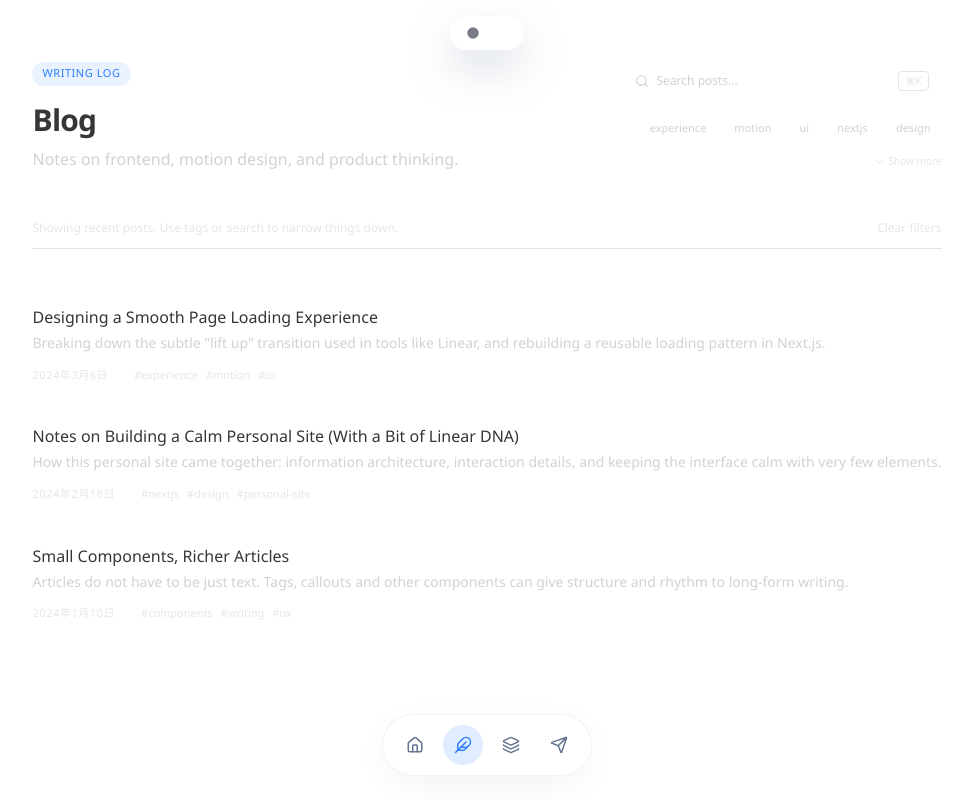
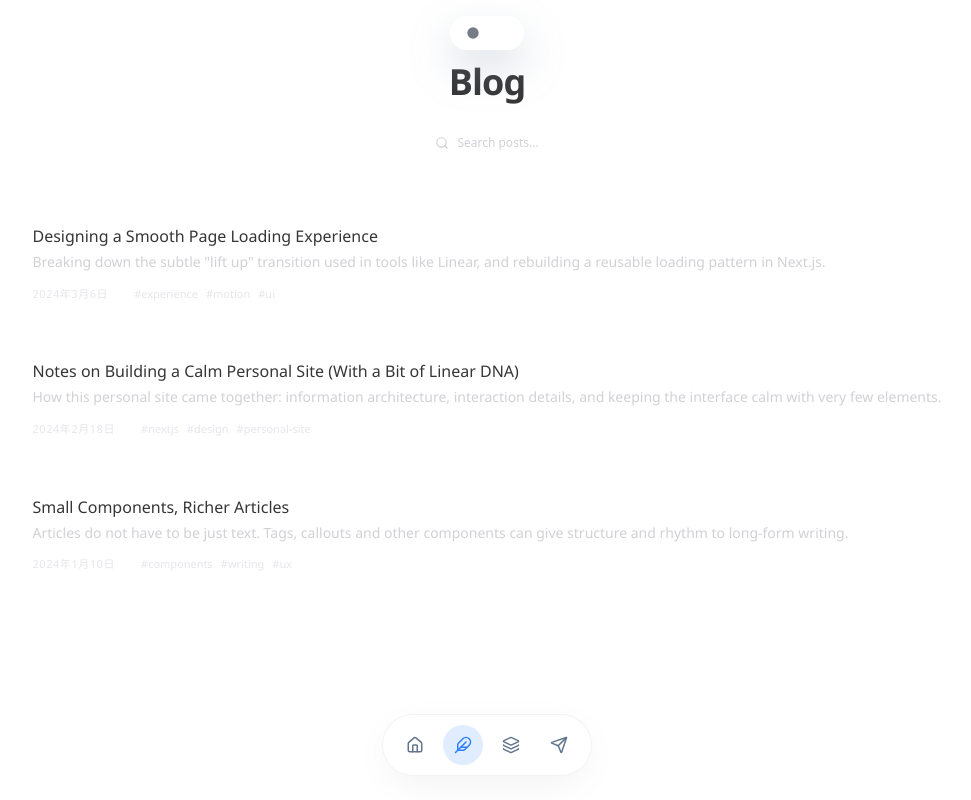
Before and after one commit to Fizzbow/siyo_site, a Next.js app: page /blog in a window 1280 px wide. Shown: the whole page, without its empty margins (153-1124 px from the left). Built offline with nearby package versions, Linux system fonts and the light colour scheme.

Commit message:
style:search

```diff
--- a/app/blog/[slug]/page.tsx
+++ b/app/blog/[slug]/page.tsx
@@ -77,10 +77,7 @@ export default async function BlogPostPage({ params }: BlogPostPageProps) {
           backdrop-blur-xl backdrop-saturate-150 bg-white/70  dark:bg-[#0F0F10]/80"
       >
         <Link
-          className={cn(
-            buttonVariants({ variant: "ghost" }),
-            "left-4 top-4 md:left-8 md:top-8"
-          )}
+          className={cn(buttonVariants({ variant: "ghost" }), "z-11")}
           href="/blog"
         >
           <ChevronLeft size={14} />
--- a/app/blog/page.tsx
+++ b/app/blog/page.tsx
@@ -1,8 +1,8 @@
 import type { Metadata } from "next";
-import Link from "next/link";
+// import Link from "next/link";
 import { BlogListItem } from "@/components/blog/BlogListItem";
 import { BlogSearch } from "@/components/blog/BlogSearch";
-import { BlogTags } from "@/components/blog/BlogTags";
+// import { BlogTags } from "@/components/blog/BlogTags";
 import { blogPosts } from "@/data/blogPosts";
 
 export const metadata: Metadata = {
@@ -34,56 +34,32 @@ export default async function BlogPage({ searchParams }: BlogPageProps) {
       new Date(b.publishedAt).getTime() - new Date(a.publishedAt).getTime()
   );
 
-  const activeCategoryLabel = category ? (
-    <span className="text-xs text-soft">
-      Filtering by <span className="text-fg-2 font-medium">{category}</span>
-    </span>
-  ) : (
-    <span className="text-xs text-soft">
-      Showing recent posts. Use tags or search to narrow things down.
-    </span>
-  );
-
-  const allTags = Array.from(new Set(blogPosts.flatMap((post) => post.tags)));
+  // const allTags = Array.from(new Set(blogPosts.flatMap((post) => post.tags)));
 
   return (
-    <div className="mx-auto space-y-10">
-      <header className="flex flex-col md:flex-row md:items-start justify-between gap-8">
-        <div className="flex flex-col items-start space-y-4 max-w-md">
-          <div className="h-6 px-2.5 rounded-full bg-blue-500/10 text-blue-500 dark:text-blue-400 text-[11px] font-medium uppercase tracking-wider flex items-center">
-            Writing Log
-          </div>
-          <div className="space-y-2">
-            <h1 className="text-3xl font-semibold tracking-tight text-fg-1">Blog</h1>
-            <p className="text-base text-muted leading-relaxed">
-              Notes on frontend, motion design, and product thinking.
-            </p>
+    <div className="mx-auto space-y-12">
+      <header className="flex flex-col items-center justify-center space-y-6 text-center">
+        <div className="space-y-4">
+          <div className="space-y-3">
+            <h1 className="text-3xl sm:text-4xl font-semibold tracking-tight text-fg-1">
+              Blog
+            </h1>
           </div>
         </div>
 
-        <div className="w-full md:max-w-[320px] space-y-4 flex flex-col items-end">
+        <div className="w-full max-w-md mx-auto space-y-4">
           <BlogSearch posts={blogPosts} />
-          <BlogTags tags={allTags} activeCategory={category} align="end" />
+          {/* <BlogTags tags={allTags} activeCategory={category} align="center" /> */}
         </div>
       </header>
 
-      <div className="w-full flex items-center justify-between pt-2 border-b border-border-subtle pb-3">
-        {activeCategoryLabel}
-        <Link
-          href="/blog"
-          className="text-xs text-soft hover:text-fg-1 transition-colors"
-        >
-          Clear filters
-        </Link>
-      </div>
-
       <div className="min-h-[50vh]">
-        <ul className="space-y-2">
+        <ul className="space-y-6">
           {sorted.map((post) => (
             <BlogListItem key={post.slug} post={post} />
           ))}
         </ul>
       </div>
-    </div >
+    </div>
   );
 }
--- a/components/blog/BlogSearch.tsx
+++ b/components/blog/BlogSearch.tsx
@@ -45,19 +45,25 @@ export function BlogSearch({ posts }: BlogSearchProps) {
     <>
       <button
         type="button"
-        className="w-full flex items-center justify-between gap-2 px-3 py-2 rounded-lg bg-surface-muted border border-transparent hover:border-border-strong hover:bg-surface-elevated transition-all group cursor-text"
+        className="w-full flex items-center justify-center gap-2 px-4 py-2 rounded-full bg-surface-muted border border-transparent hover:border-border-strong hover:bg-surface-elevated transition-all group cursor-pointer max-w-xs mx-auto"
         onClick={() => setOpen(true)}
       >
         <div className="flex items-center gap-2 text-muted group-hover:text-fg-1 transition-colors">
-          <svg width="14" height="14" viewBox="0 0 24 24" fill="none" stroke="currentColor" strokeWidth="2" strokeLinecap="round" strokeLinejoin="round">
+          <svg
+            width="14"
+            height="14"
+            viewBox="0 0 24 24"
+            fill="none"
+            stroke="currentColor"
+            strokeWidth="2"
+            strokeLinecap="round"
+            strokeLinejoin="round"
+          >
             <circle cx="11" cy="11" r="8"></circle>
             <line x1="21" y1="21" x2="16.65" y2="16.65"></line>
           </svg>
-          <span className="text-xs">Search posts...</span>
+          <span className="text-xs font-medium">Search posts...</span>
         </div>
-        <span className="flex items-center justify-center h-5 px-1.5 rounded bg-background border border-border-subtle text-[10px] font-medium text-soft">
-          ⌘K
-        </span>
       </button>
 
       {open ? (
--- a/components/layout/TopNav.tsx
+++ b/components/layout/TopNav.tsx
@@ -71,10 +71,10 @@ export function TopNav() {
   };
 
   return (
-    <header className="sticky top-0 z-30 flex justify-center px-7 pt-4 pb-3">
+    <header className="sticky top-0 z-30 flex justify-center px-7 pt-4 pb-3 pointer-events-none">
       <div
         className={clsx(
-          "inline-flex items-center gap-2 rounded-full border px-3 py-1.5 backdrop-blur-2xl backdrop-saturate-150",
+          "pointer-events-auto inline-flex items-center gap-2 rounded-full border px-3 py-1.5 backdrop-blur-2xl backdrop-saturate-150",
           "bg-white/70 border-white/60 shadow-[0_18px_40px_rgba(148,163,184,0.35)]",
           "dark:bg-[#0F0F10]/80",
           "dark:border-white/8",
```
Also changed, not shown: app/contact/page.tsx (+9 -4 lines), app/projects/page.tsx (+5 -2 lines).
